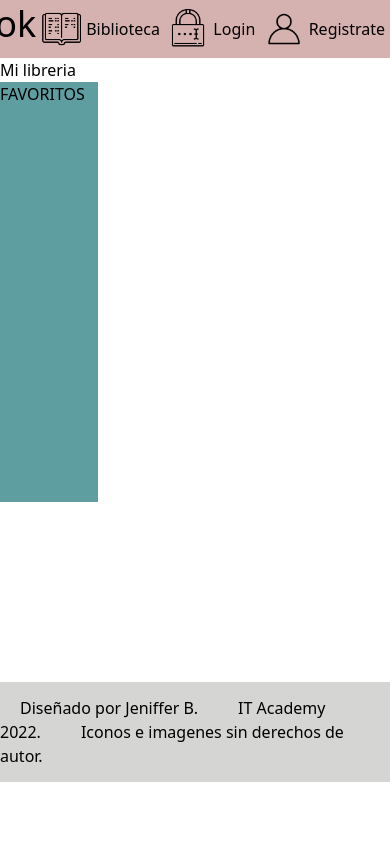
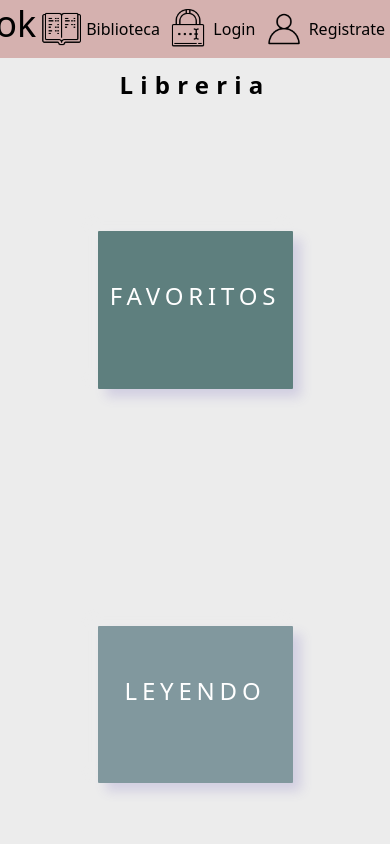
Before and after one commit to Jeniffer-B/ebook-reader, a Nuxt app: page /libraryMenu in a window 390 px wide. Shown: the top 844 px of the page. Built offline with nearby package versions, Linux system fonts and the light colour scheme.

Commit message:
responsive styles

```diff
--- a/components/FoundBooksList.vue
+++ b/components/FoundBooksList.vue
@@ -27,7 +27,14 @@ export default {
   .listBg{
     display: flex;
     flex-wrap: wrap;
-    width: 100%;
-    height: auto;
+    justify-content: space-around;
+    /* height:100vh; */
+  }
+  @media (max-width: 800px){
+     .listBg{
+      flex-direction: column;
+      justify-content: center;
+      align-content: center;
+    }
   }
 </style>
--- a/components/HomePage.vue
+++ b/components/HomePage.vue
@@ -102,4 +102,12 @@ export default {
     cursor: auto;
     color: grey;
   }
+  @media (max-width: 800px){
+    .containerInput{
+      flex-direction: column;
+      width: 90%;
+      align-items: center;
+      justify-content: center;
+    }
+  }
 </style>
--- a/components/ResearchResults.vue
+++ b/components/ResearchResults.vue
@@ -9,7 +9,7 @@
       <img v-else :src="book.volumeInfo.imageLinks.thumbnail" alt="book-cover">
     </div>
     <div class="bookImformation">
-      <h1>{{ book.volumeInfo.title }}</h1>
+      <p><strong>{{ book.volumeInfo.title }}</strong></p>
       <p>{{ bookAuthors }}</p>
     </div>
   </div>
@@ -42,29 +42,39 @@ export default {
 <style scoped>
   .bodyContainer{
     display: flex;
-    flex-direction: row;
-    justify-content: center;
+    align-content: center;
+    justify-content: space-around;
     box-shadow: 0 15px 30px 1px rgba(209, 190, 190, 0.31);
-    background: rgba(255, 255, 255, 0.90);
+    background: #D1CEE1;
     text-align: center;
     border-radius: 5px;
     overflow: hidden;
     height: auto;
-    width: 45%;
+    width: 35%;
     margin: 2% 2%;
   }
   .containerImg{
     width: 20%;
+    margin: 2% 2%
   }
   .containerImg img{
     width: 150px;
     height: auto;
-    margin: 0.5%;
   }
   .bookImformation{
     margin: 2% 2%;
+    width: 40%;
+    justify-content: center;
   }
   .bookImformation p{
-    margin: 2% 2%;
+    margin: 5% 2%;
+  }
+  @media (max-width: 800px) {
+    .bodyContainer{
+      width: 80%;
+    }
+    .containerImg{
+    width: 30%;
+  }
   }
 </style>
--- a/components/Search.vue
+++ b/components/Search.vue
@@ -1,5 +1,5 @@
 <template>
-  <div>
+  <div class="containerInput">
     <input
       id="searchInput"
       v-model="bookTitle"
@@ -43,6 +43,13 @@ export default {
 }
 </script>
 <style scoped>
+  .containerInput{
+    width: 70%;
+    display: flex;
+    margin: 5% 2%;
+    justify-content: center;
+    align-items: center;
+  }
   #searchInput{
     min-width: 50%;
     width: 100%;
@@ -79,4 +86,13 @@ export default {
     cursor: auto;
     color: grey;
   }
+   @media (max-width: 800px) {
+     .containerInput{
+       display: flex;
+       flex-direction: column;
+     }
+      button{
+        margin-top: 5%;
+      }
+   }
 </style>
--- a/pages/book-info/_id.vue
+++ b/pages/book-info/_id.vue
@@ -1,11 +1,36 @@
 <template>
-  <div>
+  <div class="idContainer">
     <MyNav />
-    <div v-if="selectedBook !== null">
-      <strong>info libros completa</strong>
+    <div class="selectBookContainer">
+      <div v-if="selectedBook !== null">
+        <div class="containerImg">
+          <img
+            v-if="!selectedBook.volumeInfo.imageLinks"
+            src="https://books.google.es/googlebooks/images/no_cover_thumb.gif"
+            alt="no-cover"
+          >
+          <img v-else :src="selectedBook.volumeInfo.imageLinks.thumbnail" alt="book-cover">
+        </div>
+        <div class="title">{{selectedBook.volumeInfo.title}}</div>
         <div class="bookImformation">
-            {{selectedBook}}
+          <div> <strong>Autor:</strong> {{bookAuthors}}</div>
+          <div><strong>Editorial:</strong> {{selectedBook.volumeInfo.publisher}}</div>
+          <div><strong>Fecha de publicación:</strong> {{selectedBook.volumeInfo.publishedDate}}</div>
+          <div>
+            <strong>Sinopsis:</strong>
+          </div>
+          <div class="bookDescription"> {{selectedBook.volumeInfo.description}}</div>
+          <div class="selectLibrary">
+            <strong>Añadir a mi biblioteca</strong>
+            <select v-model="selected">
+              <option disabled value="">Selecciona estante</option>
+              <option>Favoritos</option>
+              <option>Leyendo</option>
+            </select>
+            <span>Seleccionado: {{ selected }}</span>
+          </div>
         </div>
+      </div>
     </div>
     <Footer />
   </div>
@@ -21,20 +46,27 @@ export default{
     Footer
   },
   data() {
-      return {
-          selectedBook: null
-      }
+    return {
+      selectedBook: null,
+      selected: ''
+    }
   },
   computed: {
+    bookAuthors () {
+      if (this.selectedBook.volumeInfo.authors.length === 0) {
+        return []
+      }
+      return this.selectedBook.volumeInfo.authors.join(', ')
+    },
     ...mapGetters({
       bookSearchResults: 'bookSearchResults'
     })
   },
   mounted() {
-      if(this.$store.state.userLogged === false){
-        this.redirectHome()
-        alert('Debes acceder a tu cuenta para ver esta información')
-      }
+      // if(this.$store.state.userLogged === false){
+      //   this.redirectHome()
+      //   alert('Debes acceder a tu cuenta para ver esta información')
+      // }
       if(this.$store.state.bookSearchResults === null){
         this.redirectHome()
       }
@@ -42,11 +74,55 @@ export default{
       if(this.selectedBook === null){
         this.redirectHome()
       }
+      if(this.selectedBook) {
+
+      }
   },
   methods: {
-      redirectHome() {
-        this.$router.push('/')
-      }
+    redirectHome() {
+      this.$router.push('/')
+    }
   }
 }
 </script>
+<style scoped>
+  .selectBookContainer{
+    display: flex;
+    background-color: #ECECEC;
+  }
+  .containerImg{
+    display: flex;
+    justify-content: center;
+    align-items: center;
+    margin: 3% 5%;
+    padding: 2% 2%;
+    border-bottom: #000 3px solid;
+  }
+  .title{
+    text-align: center;
+    font-size: 2em;
+  }
+  .titleItems{
+    font-size: 2em;
+  }
+  .bookImformation{
+    height:100vh;
+    display: flex;
+    flex-direction: column;
+    margin: 2% 5%;
+     padding: 2% 2%;
+  }
+  .bookImformation div {
+    margin: 1% 3%;
+  }
+  .bookDescription{
+    text-align: justify;
+    padding: 0 3%;
+  }
+  .selectLibrary{
+    display: flex;
+    flex-direction: column;
+    justify-content: center;
+    align-items: center;
+  }
+</style>
--- /dev/null
+++ b/pages/favoriteList.vue
@@ -0,0 +1,21 @@
+<template>
+  <div>
+    <MyNav />
+    <div class="listBooks">
+      <p>Favoritos</p>
+
+    </div>
+    <Footer />
+  </div>
+</template>
+<script>
+import MyNav from '@/components/MyNav.vue'
+import Footer from '@/components/Footer.vue'
+export default{
+  name: 'favoriteList',
+  components: {
+    MyNav,
+    Footer
+  }
+}
+</script>
--- a/pages/libraryMenu.vue
+++ b/pages/libraryMenu.vue
@@ -2,10 +2,15 @@
   <div>
     <MyNav />
     <div>
-      <h2>Mi libreria</h2>
       <div class="containerLibrary">
-        <div class="favoritos">
-          <h2>FAVORITOS</h2>
+        <h2 class="text-2xl"><strong> Libreria</strong></h2>
+        <div class="sectionContainer">
+          <div class="bookcategory favoritos" @click="openFavoriteList">
+            <p class="text-2xl">FAVORITOS</p>
+          </div>
+          <div class="bookcategory leyendo">
+            <p class="text-2xl">LEYENDO</p>
+          </div>
         </div>
       </div>
     </div>
@@ -20,17 +25,67 @@ export default {
   components: {
     MyNav,
     Footer
+  },
+  mounted() {
+    // if(this.$store.state.userLogged === false) {
+    //   this.$router.push('/loginForm')
+    //   alert('Debes acceder a tu cuenta para ver esta información')
+    // }
+  },
+  methods:{
+    openFavoriteList() {
+      this.$router.push('/favoriteList')
+    }
   }
 }
 </script>
 <style scoped>
   .containerLibrary{
-    width: 100%;
-    height: 600px;
+    height:100vh;
+    display: flex;
+    flex-direction: column;
+    background-color: #ECECEC;
+  }
+  h2{
+    text-align: center;
+    letter-spacing: 0.3em;
+    margin: 3% 3%;
+  }
+  .sectionContainer{
+    height: 100vh;
+    display: flex;
+    flex-direction: row;
+    justify-content: space-around;
+    align-items: center;
+  }
+  .bookcategory{
+    margin: 0 5%;
+    width: 20%;
+    height: 50%;
+    border-radius: 1px;
+    box-shadow:  8px 8px 12px #D1CEE1,
+                 -8px -8px 12px #ECECEC;
+  }
+  .bookcategory p{
+    margin: 25% 2%;
+    text-align: center;
+    letter-spacing: 0.2em;
+    color: #fff;
   }
   .favoritos{
-    width: 25%;
-    height: 70%;
-    background-color: cadetblue;
+    background-color: #5E7F7E;
+  }
+  .leyendo{
+    background-color: #81989E ;
+  }
+  @media (max-width: 800px){
+    .sectionContainer{
+      flex-direction: column;
+    }
+    .bookcategory{
+      margin: 0 1%;
+      width: 50%;
+      height: 20%;
+    }
   }
 </style>
--- a/pages/registrationNewUser.vue
+++ b/pages/registrationNewUser.vue
@@ -176,10 +176,10 @@ export default {
   .newUserContainerBox{
     height:100vh;
     display: flex;
-    flex-wrap: wrap;
+    flex-direction: row;
     justify-content: space-around;
     align-items: center;
-     background-color: #ECECEC;
+    background-color: #ECECEC;
   }
   .textInformationNewUser{
     width: 30%;
--- a/pages/search-books.vue
+++ b/pages/search-books.vue
@@ -1,5 +1,5 @@
 <template>
-  <div>
+  <div class="searchBooksContainer">
     <MyNav />
     <div class="containerNav">
       <Search />
@@ -10,7 +10,9 @@
       Libro no encontrado
     </div>
     <FoundBooksList />
-    <Footer />
+    <div>
+       <Footer />
+    </div>
   </div>
 </template>
 <script>
@@ -46,5 +48,15 @@ export default {
 }
 </script>
 <style scoped>
-
+  .searchBooksContainer{
+    display: flex;
+    flex-direction: column;
+    justify-content: center;
+    align-content: center;
+    background-color: #ECECEC;
+  }
+  .containerNav{
+    display: flex;
+    justify-content: center;
+  }
 </style>
--- a/store/index.js
+++ b/store/index.js
@@ -17,6 +17,7 @@ export const mutations = {
     state.totalResults = totalResults
   },
   ADD_USER (state, newUser) {
+    const favList = []
     state.users.push(newUser)
     localStorage.setItem('users', JSON.stringify(state.users))
   },
```
